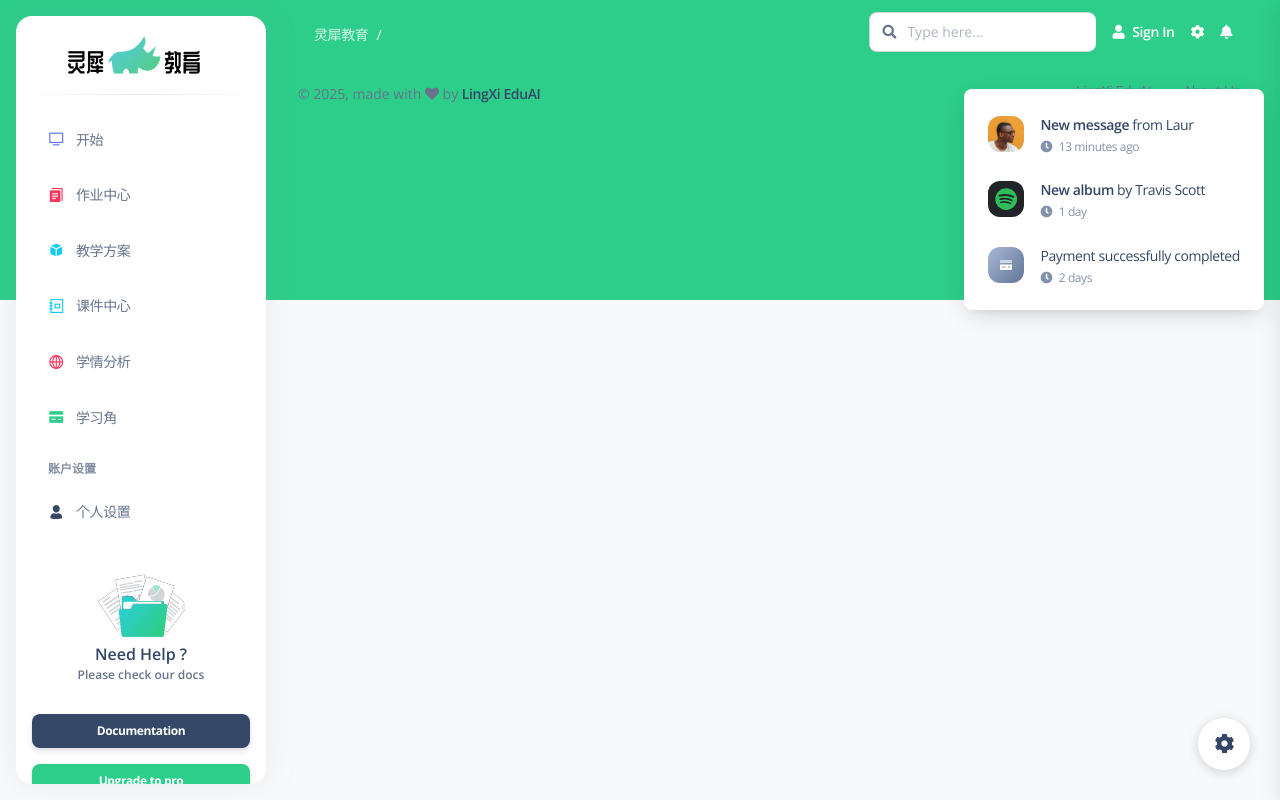
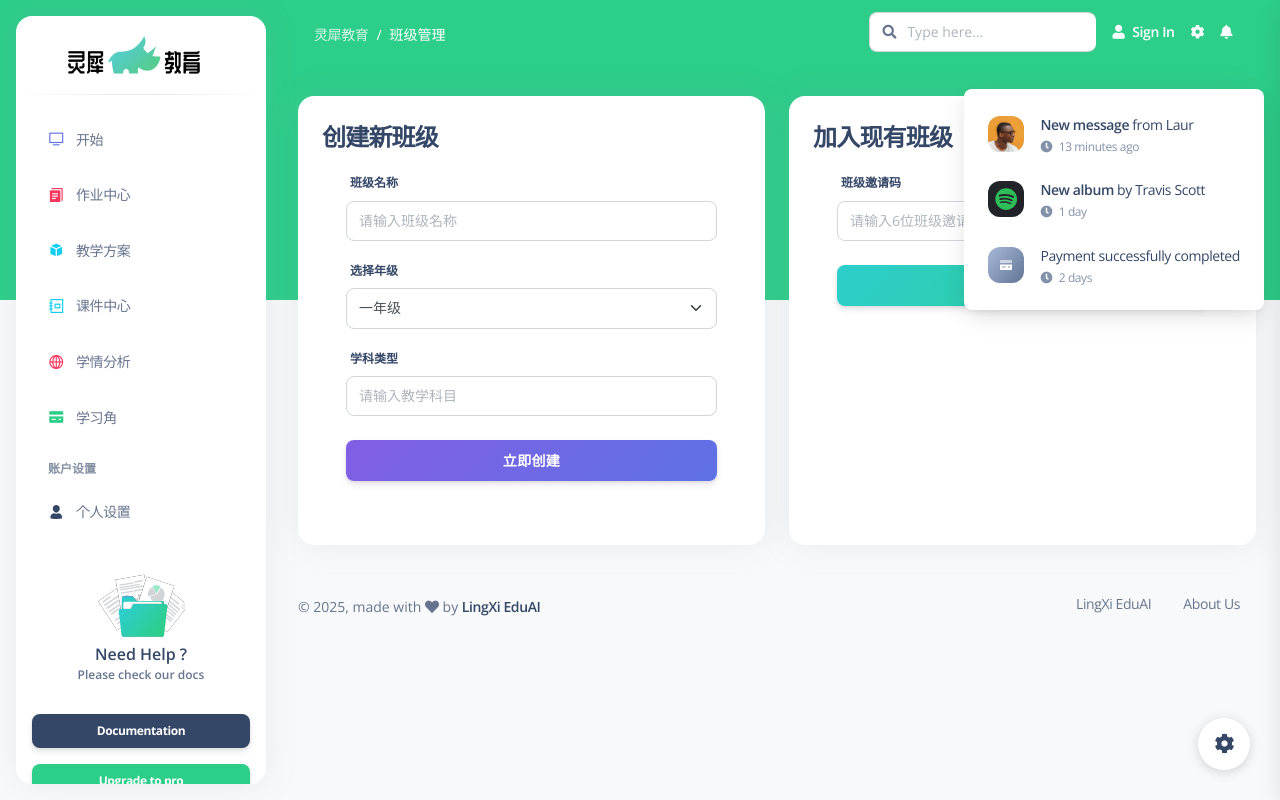
Before and after one commit to LingXi-EduAi/LingXi-Frontend, a Vue app: page /class-management in a window 1280 px wide. Built offline with nearby package versions, Linux system fonts and the light colour scheme.

Commit message:
feat(router): 添加班级管理页面路由和视图组件
添加了班级管理页面的路由配置，并创建了对应的视图组件 ClassManagement.vue。该组件包含创建班级和加入班级的功能模块，支持用户进行班级管理操作。

```diff
--- a/src/router/index.js
+++ b/src/router/index.js
@@ -12,6 +12,7 @@ import HomeworkHub from "@/views/HomeworkHub.vue";
 import CoursewareHub from "@/views/CoursewareHub.vue";
 import Syllabus from "@/views/Syllabus.vue";
 import Analytics from "@/views/Analytics.vue";
+import ClassManagement from "@/views/ClassManagement.vue";
 
 const routes = [
     {
@@ -70,7 +71,11 @@ const routes = [
         path: "/signup",
         name: "Signup",
         component: Signup,
-    },
+    }, {
+        path: '/class-management',
+        name: '班级管理',
+        component: ClassManagement,
+    }
 ];
 
 const router = createRouter({
--- /dev/null
+++ b/src/views/ClassManagement.vue
@@ -0,0 +1,83 @@
+<script setup>
+// 班级操作相关逻辑可以在这里添加（移除了未使用的classManagement常量）
+</script>
+
+<template>
+  <div class="py-2 container-fluid">
+    <div class="row">
+      <div class="col-lg-12">
+        <div class="row mt-4">
+          <!-- 创建班级模块 -->
+          <div class="col-lg-6 mb-4">
+            <div class="card h-100 p-4">
+              <div class="card-header p-0 bg-transparent">
+                <h4 class="mb-3">创建新班级</h4>
+              </div>
+              <div class="card-body pt-0">
+                <form>
+                  <div class="mb-3">
+                    <label class="form-label">班级名称</label>
+                    <input type="text" class="form-control" placeholder="请输入班级名称">
+                  </div>
+                  <div class="mb-3">
+                    <label class="form-label">选择年级</label>
+                    <select class="form-select">
+                      <option>一年级</option>
+                      <option>二年级</option>
+                      <option>三年级</option>
+                    </select>
+                  </div>
+                  <div class="mb-4">
+                    <label class="form-label">学科类型</label>
+                    <input type="text" class="form-control" placeholder="请输入教学科目">
+                  </div>
+                  <button class="btn bg-gradient-primary w-100" type="submit">
+                    立即创建
+                  </button>
+                </form>
+              </div>
+            </div>
+          </div>
+
+          <!-- 加入班级模块 -->
+          <div class="col-lg-6 mb-4">
+            <div class="card h-100 p-4">
+              <div class="card-header p-0 bg-transparent">
+                <h4 class="mb-3">加入现有班级</h4>
+              </div>
+              <div class="card-body pt-0">
+                <form>
+                  <div class="mb-4">
+                    <label class="form-label">班级邀请码</label>
+                    <input type="text" class="form-control" placeholder="请输入6位班级邀请码">
+                  </div>
+                  <button class="btn bg-gradient-success w-100" type="submit">
+                    立即加入
+                  </button>
+                </form>
+              </div>
+            </div>
+          </div>
+        </div>
+      </div>
+    </div>
+  </div>
+</template>
+
+<style scoped>
+.card {
+  box-shadow: 0 0 2rem 0 rgba(136, 152, 170, 0.15);
+  border-radius: 1rem;
+  transition: all 0.3s ease;
+}
+
+.card:hover {
+  box-shadow: 0 0 2.5rem 0 rgba(136, 152, 170, 0.25);
+}
+
+.btn {
+  font-weight: 600;
+  letter-spacing: 0.025em;
+  box-shadow: 0 4px 6px rgba(50, 50, 93, 0.11), 0 1px 3px rgba(0, 0, 0, 0.08);
+}
+</style>
```
